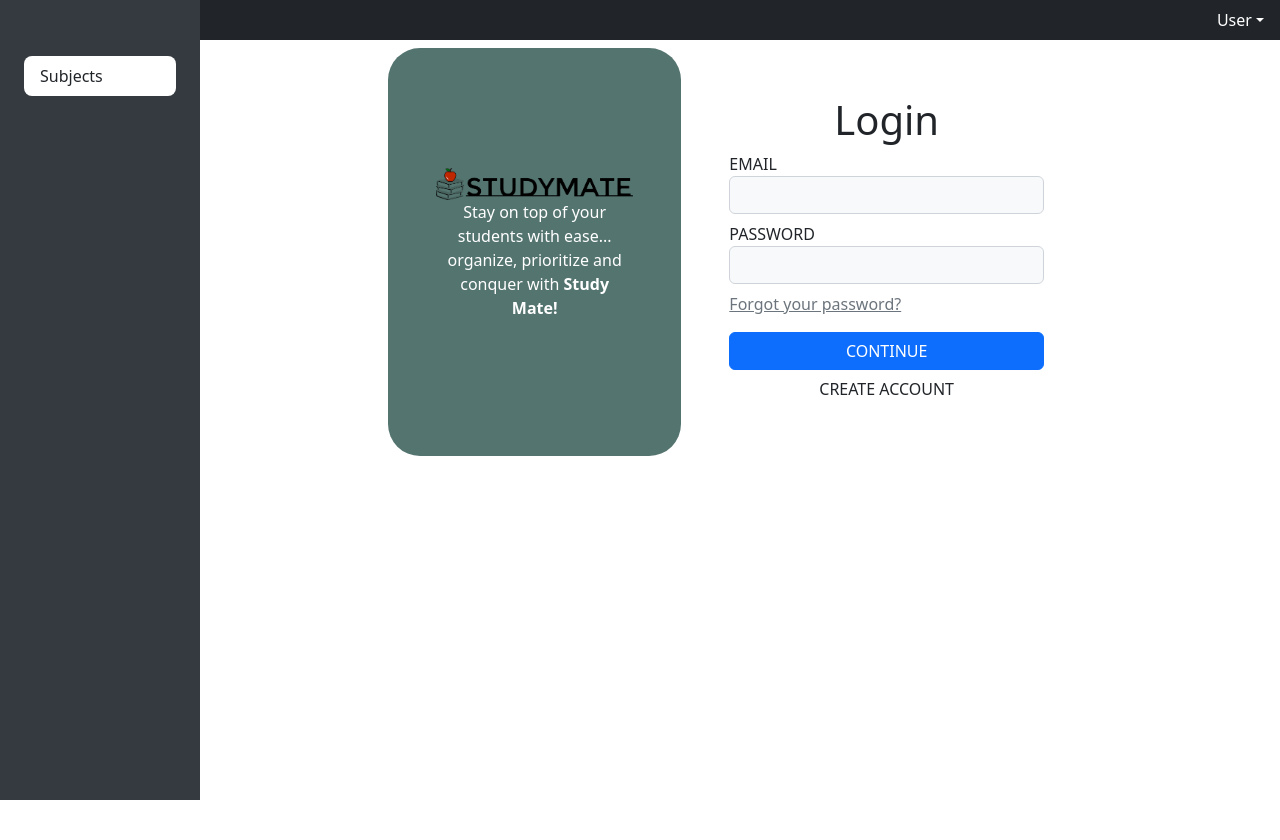
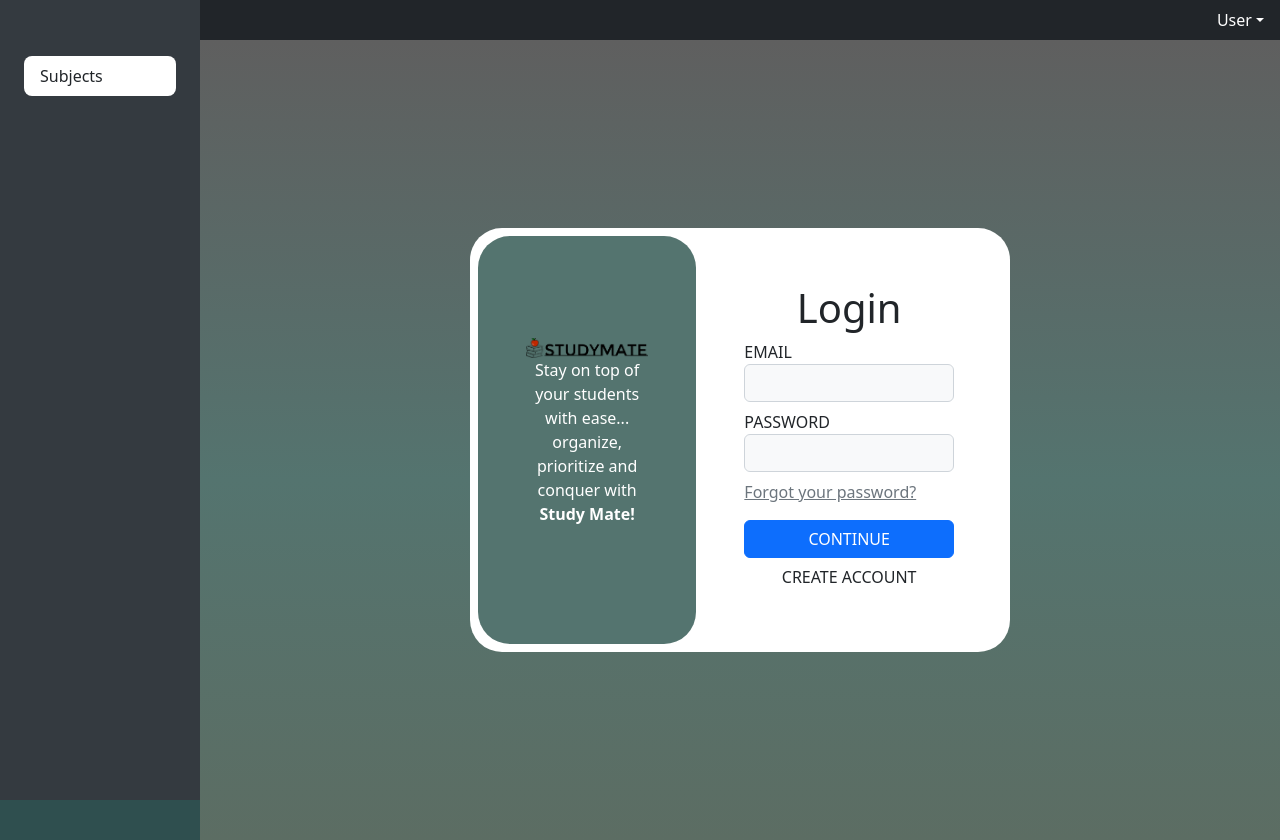
Before and after one commit to Kjamil44/StudyMate, a React (Create React App) app in the folder study-mate-ui/: page / in a window 1280 px wide. Before the commit the page ends 800 px from the top, so only its background shows below. Built offline with nearby package versions, Linux system fonts and the light colour scheme; a web font is replaced by a local one.

Commit message:
Fix login page (#11)

```diff
--- a/study-mate-ui/src/App.tsx
+++ b/study-mate-ui/src/App.tsx
@@ -36,15 +36,23 @@ const subjects = [
 
 const router = createBrowserRouter([
   {
-    path: '/',
+    path: "/",
     element: <RootLayout />,
     errorElement: <ErrorPage />,
     children: [
       { index: true, element: <HomePage /> },
-      { path: 'login', element: <Login /> },
-      { path: 'register', element: <RegisterPage /> },
-      { path: 'subjects', element: <SubjectIndexPage subjects={subjects} /> },
+      { path: "subjects", element: <SubjectIndexPage subjects={subjects} /> },
     ],
+  },
+  {
+    path: "/login",
+    element: <Login />,
+    errorElement: <ErrorPage />,
+  },
+  {
+    path: "/register",
+    element: <RegisterPage />,
+    errorElement: <ErrorPage />,
   },
 ]);
 
--- a/study-mate-ui/src/components/Register.tsx
+++ b/study-mate-ui/src/components/Register.tsx
@@ -121,6 +121,7 @@ const Register: React.FC = () => {
 
         {signupError && <p className='invalid'>{signupError}</p>}
         <button className={'button__sign-up'} disabled={!formIsValid}>CREATE ACCOUNT</button>
+        <p style={{ textAlign: 'center' }}>Alreade have an account? <Link to='/login'>Log in</Link></p>
 
         {successfulSignup &&
         <div>
--- a/study-mate-ui/src/pages/login/Login.tsx
+++ b/study-mate-ui/src/pages/login/Login.tsx
@@ -19,9 +19,19 @@ const Login: React.FC = () => {
   };
 
   return (
-    <div className="row gx-2 rounded-5 col-sm-12 col-md-8 p-2 m-auto">
       <div
-        style={{ backgroundColor: '#54746F' }}
+        className="continaer vh-100"
+        style={{
+          display: "flex",
+          justifyContent: "center",
+          alignItems: "center",
+          background:
+            "linear-gradient(0deg, rgb(92, 109, 99) 0%, rgba(84,116,111,1) 45%, rgba(0,0,0,0.6278886554621849) 100%)",
+        }}
+      >
+        <div className="row gx-2 rounded-5 col-sm-12 col-md-8 p-2 m-auto bg-white w-50 h-70">
+          <div
+            style={{ backgroundColor: "#54746F" }}
             className="rounded-5 col-5 d-flex flex-column justify-content-center text-center p-5"
           >
             <img src={StudyMateLogo} alt="Logo" className="w-100" />
@@ -55,14 +65,19 @@ const Login: React.FC = () => {
                 }}
               />
               <div>
-            <Link className="link-secondary" to="/forgot-password">Forgot your password?</Link>
+                <Link className="link-secondary" to="/forgot-password">
+                  Forgot your password?
+                </Link>
               </div>
               <div className="text-danger">{error}</div>
               <div>
                 <Button label="CONTINUE" fullwidth />
-            <Link to="/register"><Button buttonType="ghost" label="CREATE ACCOUNT" fullwidth /></Link>
+                <Link to="/register">
+                  <Button buttonType="ghost" label="CREATE ACCOUNT" fullwidth />
+                </Link>
               </div>
             </form>
+          </div>
         </div>
       </div>
   );
```
Lines whose indentation alone changed are shown as unchanged.
